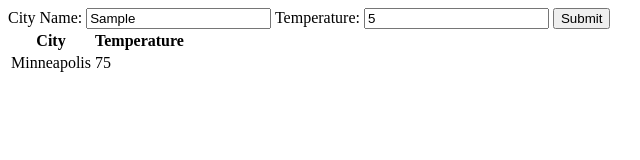
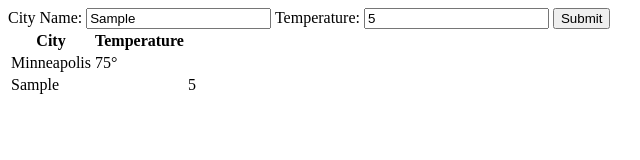
Before and after one commit to BarrSquared/jquery-review, a plain HTML site: page index.html in a window 1280 px wide. Both pictures are taken after typing "Sample", "5" into the empty fields and a click on the button "Submit". Shown: the full height of the page, 0-640 px from the left. Drawn offline with Linux system fonts and the light colour scheme.

Commit message:
updated appendCityToTable

```diff
--- a/client.js
+++ b/client.js
@@ -14,8 +14,8 @@ function appendCityToTable() {
 
     $('#city-table-body').append(`
     <tr>
-        <td>$(cityName)<td>
-        <td>$(temperature)</td>
+        <td>${cityName}<td>
+        <td>${temperature}</td>
     </tr>
     `);
 }//end appendCityToTable
--- a/index.html
+++ b/index.html
@@ -23,16 +23,13 @@
              </tr>
         </thead>
          <!-- Our Data --> <!-- Table Body -->
-         <tbody>
+         <tbody id="city-table-body">
               <!-- th is a row -->
               <tr>
                   <td>Minneapolis</td>
-                  <td>75</td>
+                  <td>75°</td> <!-- option shift 8 for °-->
               </tr>
-         </tbody id="city-table-body">
-         <!-- -->
-
+         </tbody>
     </table>
-
 </body>
 </html>
```
